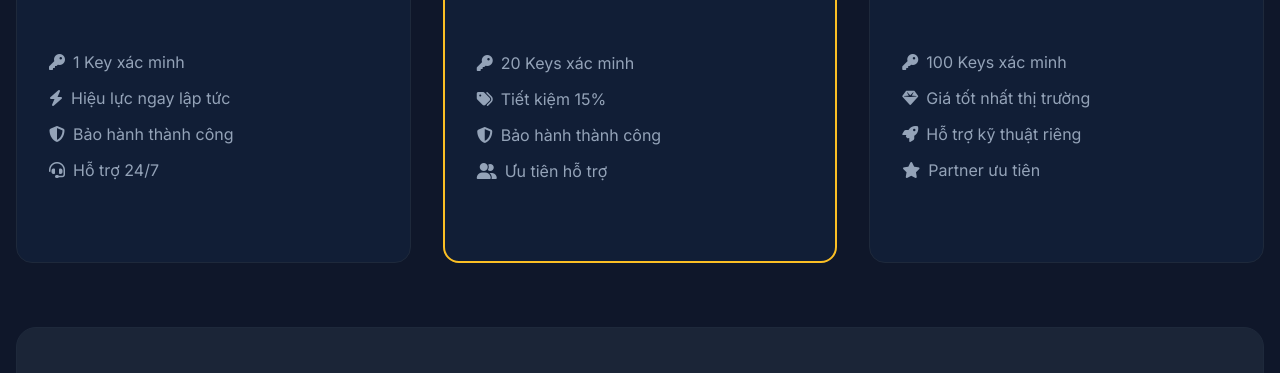
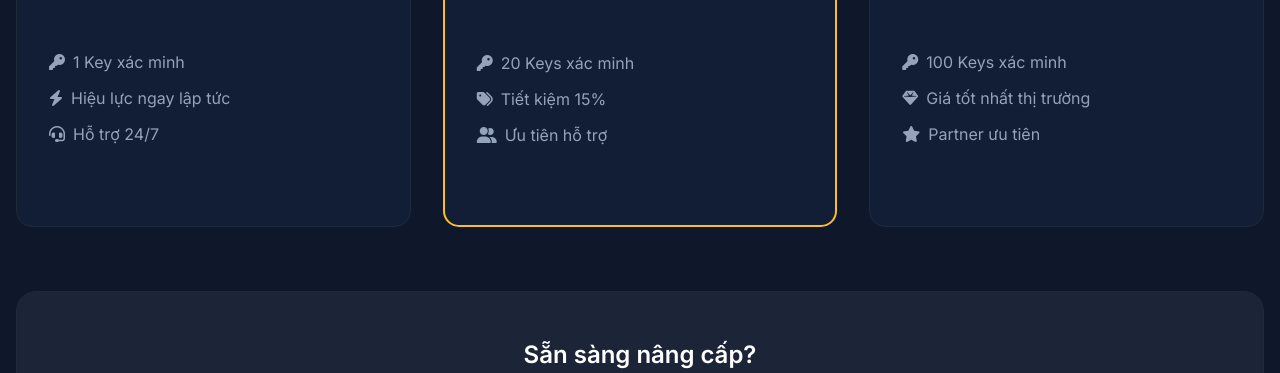
Before and after one commit to TanProv/Fork1key, a website: page public/index.html in a window 1280 px wide. Shown: the part 1554-1927 px from the top of the page. Drawn offline with Linux system fonts and the light colour scheme; no server answers.

Commit message:
UI: Remove 'Bảo hành thành công' and 'Hỗ trợ kỹ thuật riêng' from pricing tiers

```diff
--- a/public/index.html
+++ b/public/index.html
@@ -193,7 +193,6 @@ Công cụ này chỉ dành cho Goo Student Discount Verification IDs (IP Mỹ).
                         <ul class="pricing-features">
                             <li><i class="fas fa-key"></i> 1 Key xác minh</li>
                             <li><i class="fas fa-bolt"></i> Hiệu lực ngay lập tức</li>
-                            <li><i class="fas fa-shield-alt"></i> Bảo hành thành công</li>
                             <li><i class="fas fa-headset"></i> Hỗ trợ 24/7</li>
                         </ul>
                     </div>
@@ -208,7 +207,6 @@ Công cụ này chỉ dành cho Goo Student Discount Verification IDs (IP Mỹ).
                         <ul class="pricing-features">
                             <li><i class="fas fa-key"></i> 20 Keys xác minh</li>
                             <li><i class="fas fa-tags"></i> Tiết kiệm 15%</li>
-                            <li><i class="fas fa-shield-alt"></i> Bảo hành thành công</li>
                             <li><i class="fas fa-user-friends"></i> Ưu tiên hỗ trợ</li>
                         </ul>
                     </div>
@@ -223,7 +221,6 @@ Công cụ này chỉ dành cho Goo Student Discount Verification IDs (IP Mỹ).
                         <ul class="pricing-features">
                             <li><i class="fas fa-key"></i> 100 Keys xác minh</li>
                             <li><i class="fas fa-gem"></i> Giá tốt nhất thị trường</li>
-                            <li><i class="fas fa-rocket"></i> Hỗ trợ kỹ thuật riêng</li>
                             <li><i class="fas fa-star"></i> Partner ưu tiên</li>
                         </ul>
                     </div>
@@ -285,7 +282,8 @@ Công cụ này chỉ dành cho Goo Student Discount Verification IDs (IP Mỹ).
                         style="margin-bottom: 20px; background: rgba(255, 255, 255, 0.03); border: 1px solid var(--card-border); border-radius: 12px; padding: 20px; display: flex; align-items: flex-start; gap: 15px;">
                         <i class="fas fa-lightbulb" style="color: #fbbf24; margin-top: 4px;"></i>
                         <p style="color: var(--text-primary); font-size: 0.95rem; margin: 0; flex: 1;">Yêu cầu thất bại:
-                            <b>400 Bad Request từ phương thức POST</b></p>
+                            <b>400 Bad Request từ phương thức POST</b>
+                        </p>
                         <i class="fas fa-chevron-down"
                             style="color: var(--text-secondary); font-size: 0.8rem; margin-top: 5px;"></i>
                     </div>
```
